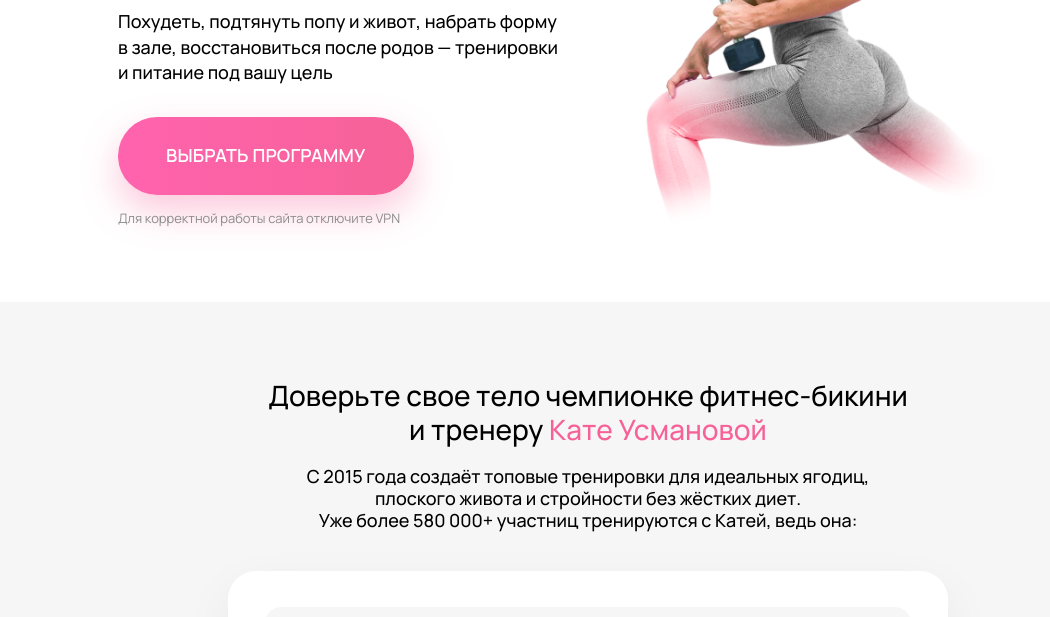
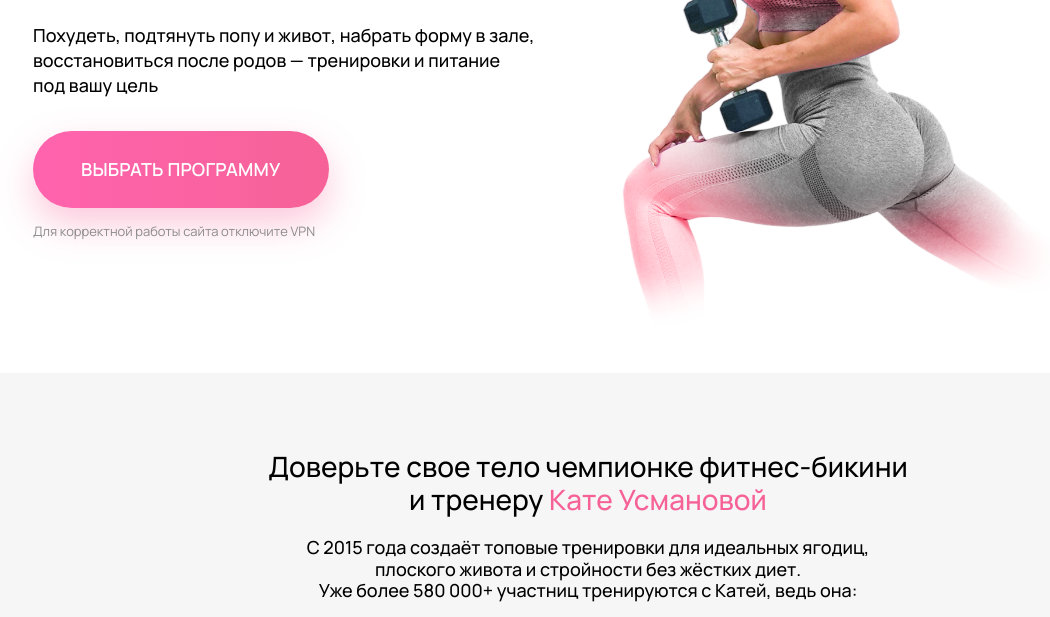
Before and after one commit to alldall/fit-land, a plain HTML site: page index.html in a window 1280 px wide. Shown: the part 350-967 px from the top of the page, without its empty margins (52-1102 px from the left). Drawn offline with Linux system fonts and the light colour scheme.

Commit message:
Hero: фиксированный размер фото 570x663 и контейнер 1170px как в оригинале
Co-Authored-By: Claude Opus 4.8 <noreply@anthropic.com>

```diff
--- a/assets/css/style.css
+++ b/assets/css/style.css
@@ -23,7 +23,7 @@
   --radius:    18px;
   --radius-lg: 28px;
 
-  --container: 1000px;
+  --container: 1170px;
   --gutter: clamp(16px, 4vw, 30px);
 
   /* Gilroy — проприетарный; Manrope как ближайший бесплатный фолбэк */
@@ -97,12 +97,12 @@ button { font: inherit; cursor: pointer; }
 .hero { background: var(--color-bg); overflow: hidden; }
 .hero__inner {
   display: grid;
-  grid-template-columns: 1fr 1fr;
+  grid-template-columns: 1fr 570px;   /* фото фиксированной ширины, как в оригинале */
   align-items: center;
   gap: clamp(20px, 3vw, 40px);
-  padding-block: clamp(36px, 5vw, 64px);
+  padding-block: 30px;
 }
-.hero__content { max-width: 480px; }
+.hero__content { max-width: 520px; }
 
 .hero__title {
   font-weight: 600;
@@ -134,8 +134,8 @@ button { font: inherit; cursor: pointer; }
 
 .hero__media { justify-self: end; }
 .hero__image {
-  width: 100%;
-  max-width: 520px;
+  width: 570px;          /* фиксированный размер фото — как на оригинале (570×663) */
+  max-width: 100%;
   height: auto;
 }
 
```
